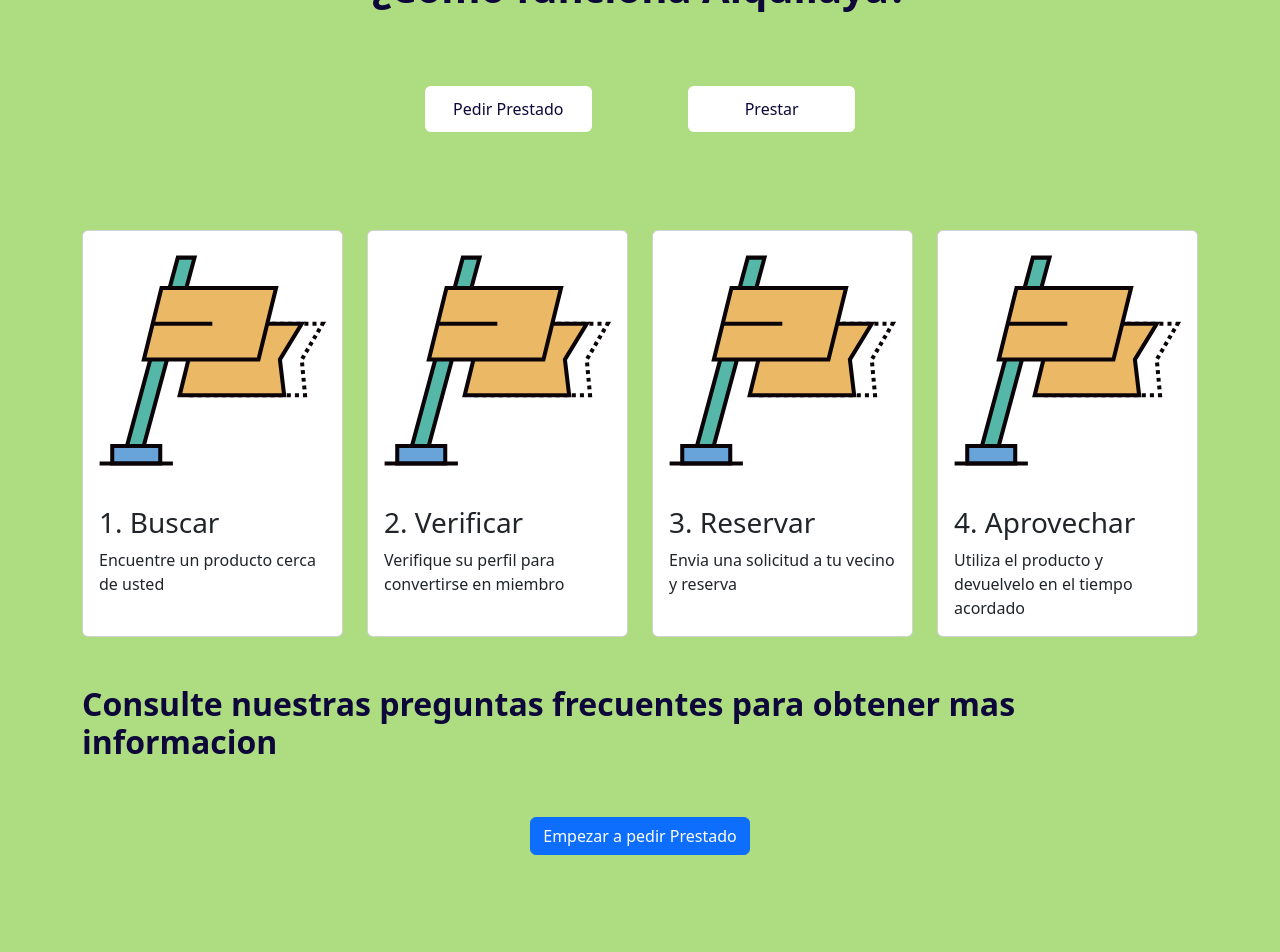
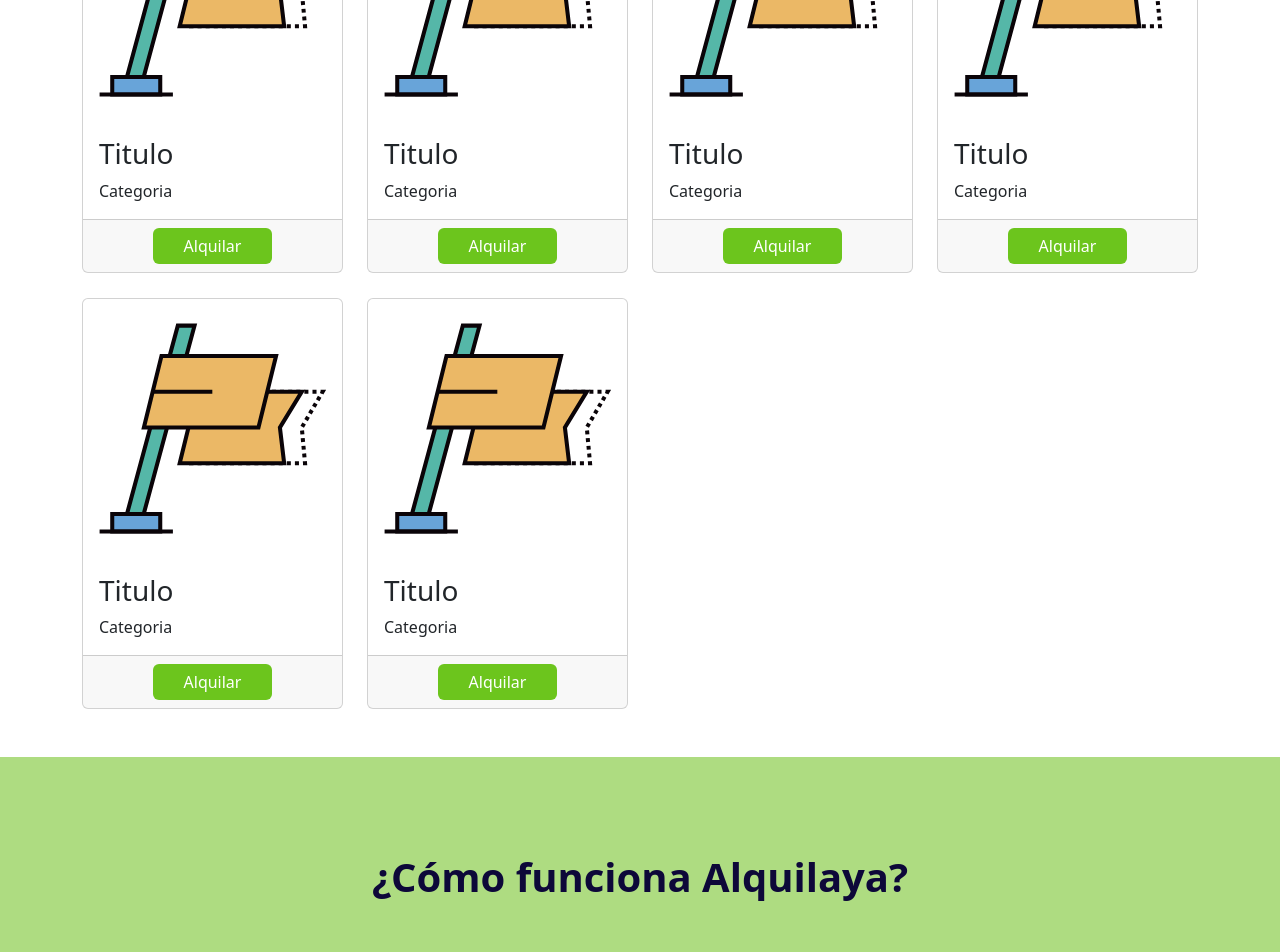
Before and after one commit to Johexlimee/AlquilaYa-Front, an Angular app: page / in a window 1280 px wide. Shown: the part 1200-2152 px from the top of the page. Built offline with nearby package versions, Linux system fonts and the light colour scheme.

Commit message:
AAAAAAAAAA

```diff
--- a/src/app/home/home.component.css
+++ b/src/app/home/home.component.css
@@ -7,6 +7,16 @@
 
 .card {
     height: 100%;
+}
+
+.col-3 {
+    margin-top: 25px;
+}
+
+.alquilar {
+    background-color: #6CC51D;
+    color: white;
+    padding: 5px 30px;
 }
 
 .purpose {
@@ -28,3 +38,15 @@
         font-weight: 500;
     }
 }
+
+.informacion {
+    padding-top: 60px;
+}
+
+.start-now {
+    color: #0D0839;
+    background-color: white;
+    width: 25%;
+    padding: 10px;
+    font-weight: 500;
+}
--- a/src/app/home/home.component.html
+++ b/src/app/home/home.component.html
@@ -11,7 +11,80 @@
         <p>Compre las ultimas novedades de los miembros de Alquilaya</p>
     </div>
     <div>
-
+        <div class="row">
+            <div class="col-3">
+                <div class="card">
+                    <img class="card-img-top" src="/indicator-svgrepo-com.svg" alt="Card image cap">
+                    <div class="card-body">
+                        <h3 class="card-title">Titulo</h3>
+                        <p class="card-text">Categoria</p>
+                    </div>
+                    <div class="card-footer text-center">
+                        <input name="" id="" class="btn mx-5 alquilar" type="button" value="Alquilar"/>
+                    </div>
+                </div>
+            </div>
+            <div class="col-3">
+                <div class="card">
+                    <img class="card-img-top" src="/indicator-svgrepo-com.svg" alt="Card image cap">
+                    <div class="card-body">
+                        <h3 class="card-title">Titulo</h3>
+                        <p class="card-text">Categoria</p>
+                    </div>
+                    <div class="card-footer text-center">
+                        <input name="" id="" class="btn mx-5 alquilar" type="button" value="Alquilar"/>
+                    </div>
+                </div>
+            </div>
+            <div class="col-3">
+                <div class="card">
+                    <img class="card-img-top" src="/indicator-svgrepo-com.svg" alt="Card image cap">
+                    <div class="card-body">
+                        <h3 class="card-title">Titulo</h3>
+                        <p class="card-text">Categoria</p>
+                    </div>
+                    <div class="card-footer text-center">
+                        <input name="" id="" class="btn mx-5 alquilar" type="button" value="Alquilar"/>
+                    </div>
+                </div>
+            </div>
+            <div class="col-3">
+                <div class="card">
+                    <img class="card-img-top" src="/indicator-svgrepo-com.svg" alt="Card image cap">
+                    <div class="card-body">
+                        <h3 class="card-title">Titulo</h3>
+                        <p class="card-text">Categoria</p>
+                    </div>
+                    <div class="card-footer text-center">
+                        <input name="" id="" class="btn mx-5 alquilar" type="button" value="Alquilar"/>
+                    </div>
+                </div>
+            </div>
+            <div class="col-3">
+                <div class="card">
+                    <img class="card-img-top" src="/indicator-svgrepo-com.svg" alt="Card image cap">
+                    <div class="card-body">
+                        <h3 class="card-title">Titulo</h3>
+                        <p class="card-text">Categoria</p>
+                    </div>
+                    <div class="card-footer text-center">
+                        <input name="" id="" class="btn mx-5 alquilar" type="button" value="Alquilar"/>
+                    </div>
+                </div>
+            </div>
+            <div class="col-3">
+                <div class="card">
+                    <img class="card-img-top" src="/indicator-svgrepo-com.svg" alt="Card image cap">
+                    <div class="card-body">
+                        <h3 class="card-title">Titulo</h3>
+                        <p class="card-text">Categoria</p>
+                    </div>
+                    <div class="card-footer text-center">
+                        <input name="" id="" class="btn mx-5 alquilar" type="button" value="Alquilar"/>
+                    </div>
+                </div>
+            </div>
+        </div>
     </div>
 </section>
 <section class="container-fluid purpose">
@@ -63,11 +136,11 @@
                 </div>
             </div>
         </div>
-        <div class="d-flex align-items-center justify-content-center my-5">
+        <div class="d-flex align-items-center justify-content-center informacion">
             <h2>Consulte nuestras preguntas frecuentes para obtener mas informacion</h2>
         </div>
         <div class="d-flex align-items-center justify-content-center my-5">
-            <input name="" id="" class="btn btn-primary mx-5" type="button" value="Empezar a pedir Prestado"/>
+            <input name="" id="" class="btn start-now mx-5" type="button" value="Empezar a pedir Prestado"/>
         </div>
     </div>
 </section>
```
